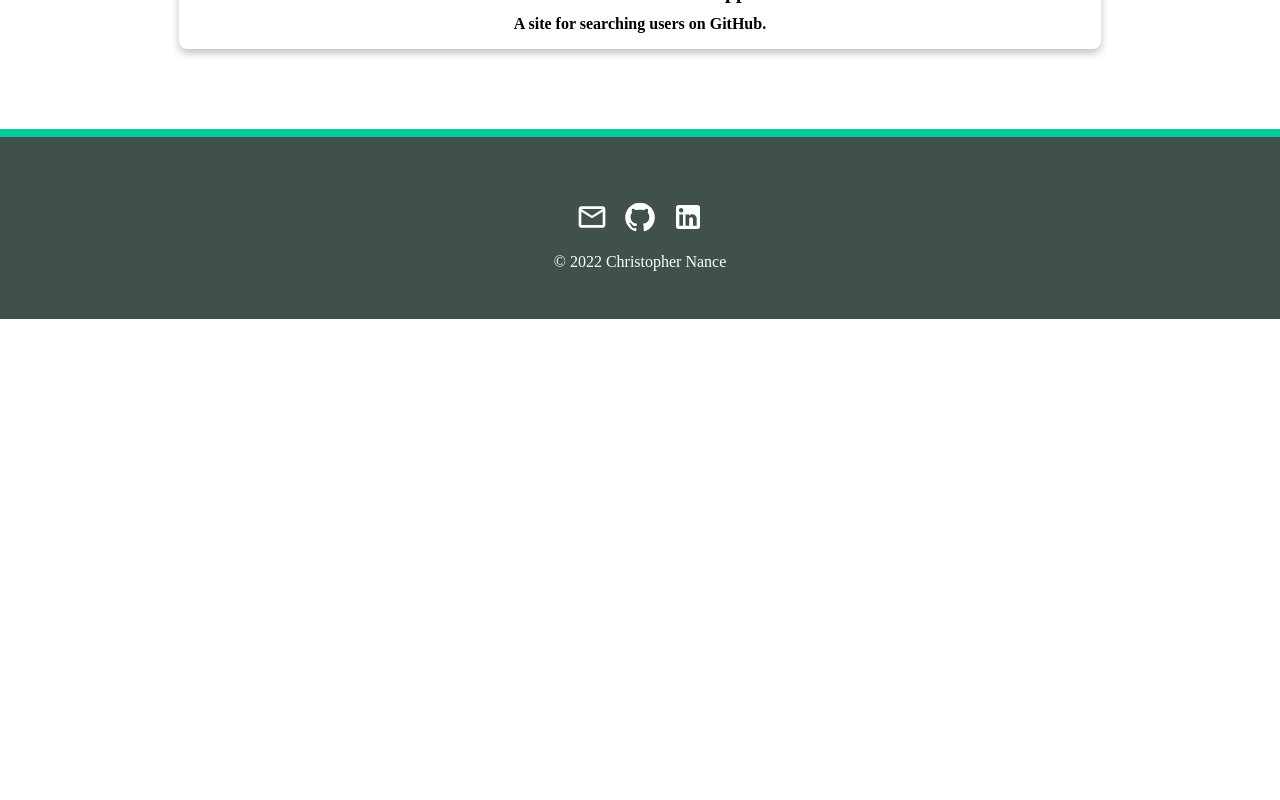
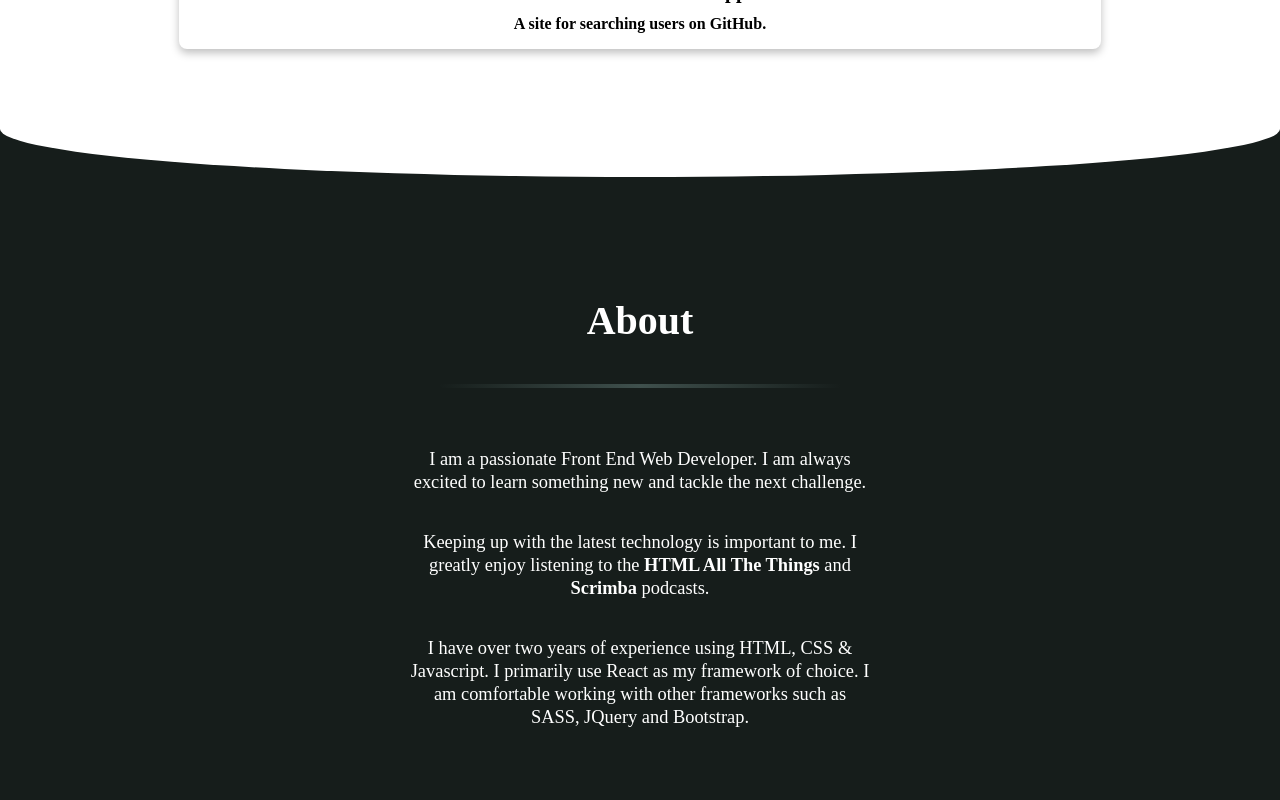
Before and after one commit to ctnance/ctnance.github.io, a React (Create React App) app: page / in a window 1280 px wide. Shown: the part 2320-3120 px from the top of the page. Before the commit the page ends 2639 px from the top, so only its background shows below. Built offline with nearby package versions, Linux system fonts and the light colour scheme.

Commit message:
added about section

```diff
--- a/src/App.js
+++ b/src/App.js
@@ -1,4 +1,10 @@
-import { Header, IntroSection, ProjectsSection, Footer } from "./components/index";
+import {
+  Header,
+  IntroSection,
+  ProjectsSection,
+  AboutSection,
+  Footer,
+} from "./components/index";
 
 function App() {
   return (
@@ -7,6 +13,7 @@ function App() {
       <main className="main">
         <IntroSection />
         <ProjectsSection />
+        <AboutSection />
       </main>
       <Footer />
     </>
--- a/src/components/index.js
+++ b/src/components/index.js
@@ -1,6 +1,7 @@
 import Header from "./Header";
 import IntroSection from "./sections/IntroSection";
 import ProjectsSection from "./sections/ProjectsSection";
+import AboutSection from "./sections/AboutSection";
 import Footer from "./Footer";
 
-export { Header, IntroSection, ProjectsSection, Footer };
+export { Header, IntroSection, ProjectsSection, AboutSection, Footer };
--- /dev/null
+++ b/src/components/sections/AboutSection.js
@@ -0,0 +1,36 @@
+import React from "react";
+
+function AboutSection() {
+  return (
+    <section id="about">
+      <h2 className="section-title about--title">About</h2>
+      <div className="about--content">
+        <p className="about--paragraph">
+          I am a passionate Front End Web Developer. I am always excited to learn
+          something new and tackle the next challenge.
+        </p>
+
+        <p className="about--paragraph">
+          Keeping up with the latest technology is important to me. I greatly enjoy
+          listening to the{" "}
+          <a href="https://podcast.htmlallthethings.com/" target="_blank">
+            HTML All The Things
+          </a>{" "}
+          and{" "}
+          <a href="https://scrimba.com/podcast/" target="_blank">
+            Scrimba
+          </a>{" "}
+          podcasts.
+        </p>
+
+        <p className="about--paragraph">
+          I have over two years of experience using HTML, CSS & Javascript. I
+          primarily use React as my framework of choice. I am comfortable working with
+          other frameworks such as SASS, JQuery and Bootstrap.
+        </p>
+      </div>
+    </section>
+  );
+}
+
+export default AboutSection;
--- a/src/index.css
+++ b/src/index.css
@@ -209,6 +209,40 @@ img {
   padding: 2px;
 }
 
+#about {
+  background-color: var(--bg-color-dark);
+  color: white;
+  /* clip-path: polygon(
+        0% 10%,
+        100% 0%,
+        100% 100%,
+        0% 100%
+    ); */
+  position: relative;
+  min-height: 85vh;
+  padding-top: 3em;
+}
+
+#about::before {
+  content: "";
+  position: absolute;
+  top: -3em;
+  left: 0;
+  background-color: white; /*var(--bg-color-dark);*/
+  width: 100vw;
+  height: 6em;
+  border-radius: 50%;
+  border-image: none;
+}
+
+.about--paragraph {
+  font-size: 1.15rem;
+  max-width: 26em;
+  margin: 0 auto 2em;
+  padding: 0 0.5em;
+  line-height: 1.25;
+}
+
 .footer {
   background-color: var(--bg-color-medium);
   color: var(--white);
```
Also changed, not shown: 1 other file (tests, documents, lock files or other folders).
